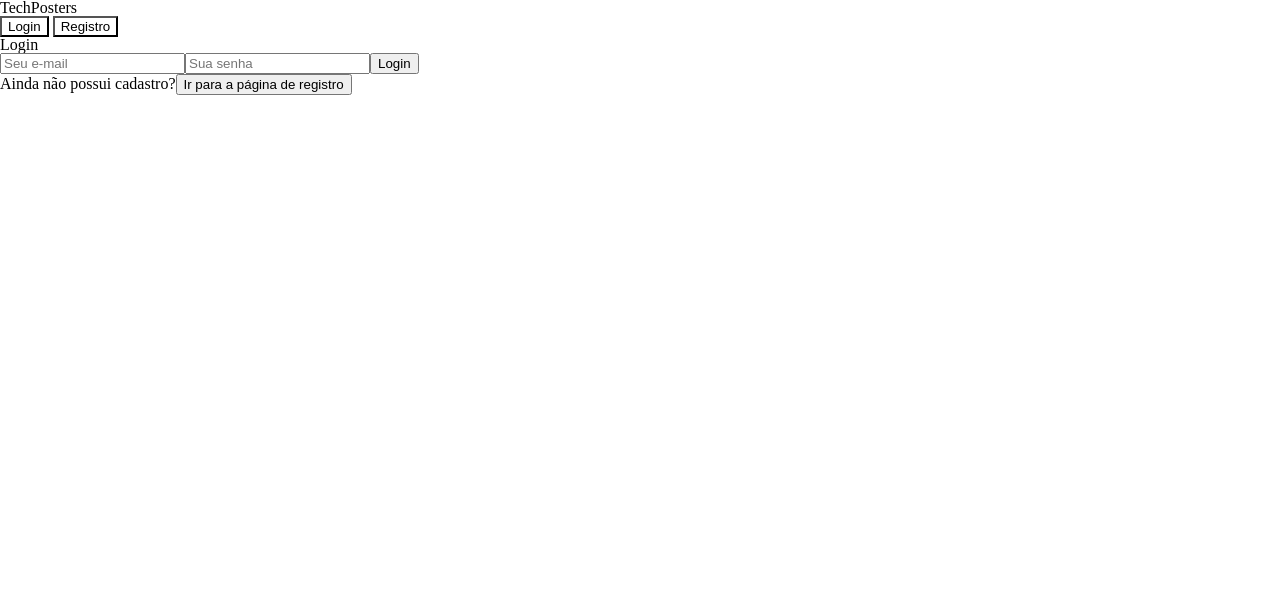
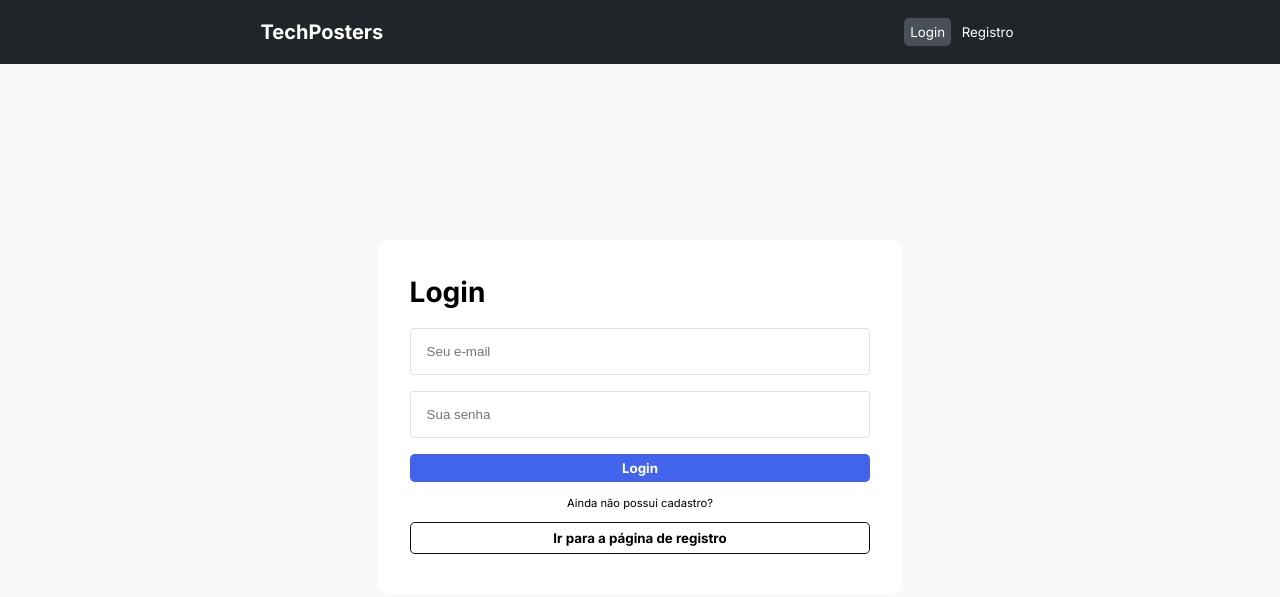
Before and after one commit to Kenzie-Academy-Brasil-Developers/m2-entrega-rede-social-mariolucass, a plain HTML site: page index.html in a window 1280 px wide. Drawn offline with nearby package versions, Linux system fonts and the light colour scheme.

Commit message:
fix: fixing styleSheets.

```diff
--- a/index.html
+++ b/index.html
@@ -12,7 +12,7 @@
     />
 
     <link rel="stylesheet" href="./src/styles/reset.css" />
-    <link rel="stylesheet" href="./src/styles/components.css" />
+    <link rel="stylesheet" href="./src/styles/component.css" />
     <link rel="stylesheet" href="./src/styles/index.css" />
     <link
       rel="stylesheet"
```
Also changed, not shown: src/pages/homepage.html (+1 -1 lines), src/pages/register.html (+1 -1 lines).
